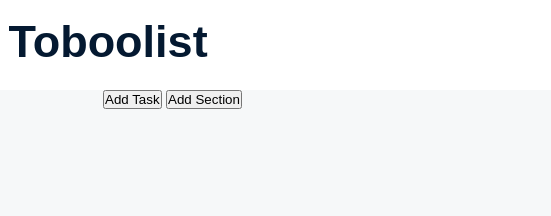
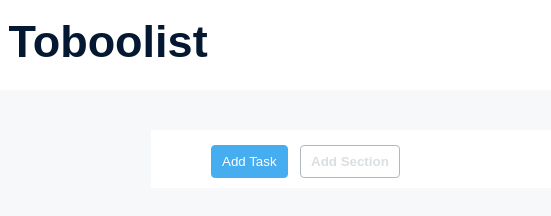
Before and after one commit to Michele-S2001/html-css-toboolist, a plain HTML site: page index.html in a window 1280 px wide. Shown: the full height of the page, 89-640 px from the left. Drawn offline with Linux system fonts and the light colour scheme.

Commit message:
ADD - buttons-bar style

```diff
--- a/css/style.css
+++ b/css/style.css
@@ -5,9 +5,10 @@
     box-sizing: border-box;
 }
 
-body {
-    background-color: #F6F8F9;
-    font-family: sans-serif;
+button {
+    border: none;
+    width: auto;
+    background: transparent;
 }
 
 ol,
@@ -19,14 +20,29 @@ img {
     max-width: 100%;
 }
 
+/* tags style */
+
+body {
+    background-color: #F6F8F9;
+    font-family: sans-serif;
+}
+
+main {
+    margin-top: 40px;
+}
+
 /* utility classes */
 .container {
-    max-width: 70%;
+    max-width: 800px;
     margin: 0 auto;
 }
 
+.bgc-white {
+    background-color: white;
+}
+
 .bgc-blue {
-    background-color: #47ADF1;
+    background-color: #45ABEA;
 }
 
 .mark-color {
@@ -48,5 +64,29 @@ img {
     font-weight: 700;
     color: #041931;
     padding: 15px 25px;
-    background-color: white;
 }
+
+/* buttons bar */
+.buttons-bar {
+    padding: 15px 60px 10px 60px;
+    margin-bottom: 5px;
+}
+
+.button {
+    padding: 8px 10px;
+    border-radius: 4px;
+    cursor: pointer;
+}
+
+.task-button {
+    background-color: #47adf1;
+    border: 1.5px solid #47adf1;
+    color: white;
+}
+
+.section-button {
+    margin-left: 8px;
+    border: 1.5px solid #b2b9be;
+    color: #DADFE1;
+    font-weight: 600;
+}
```
